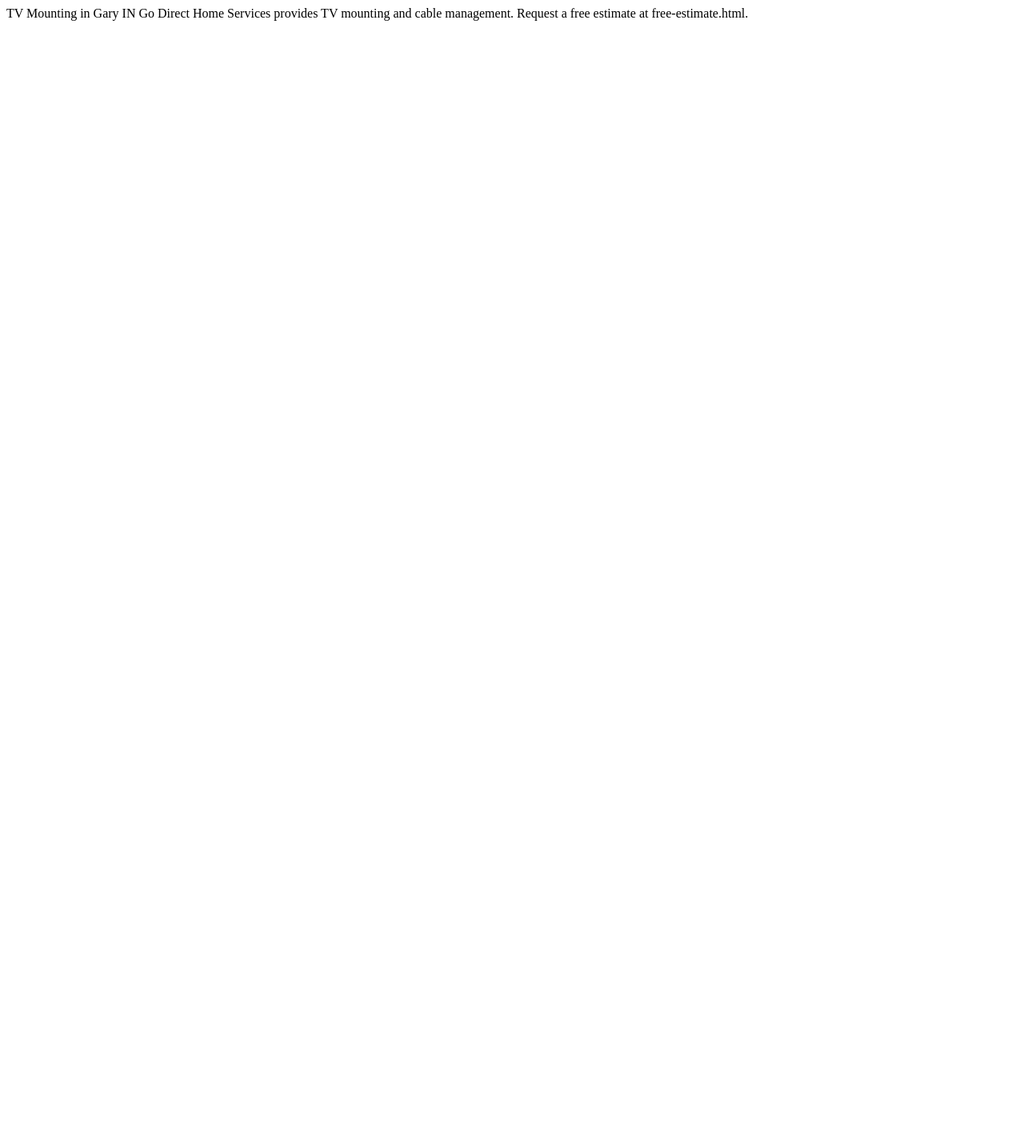
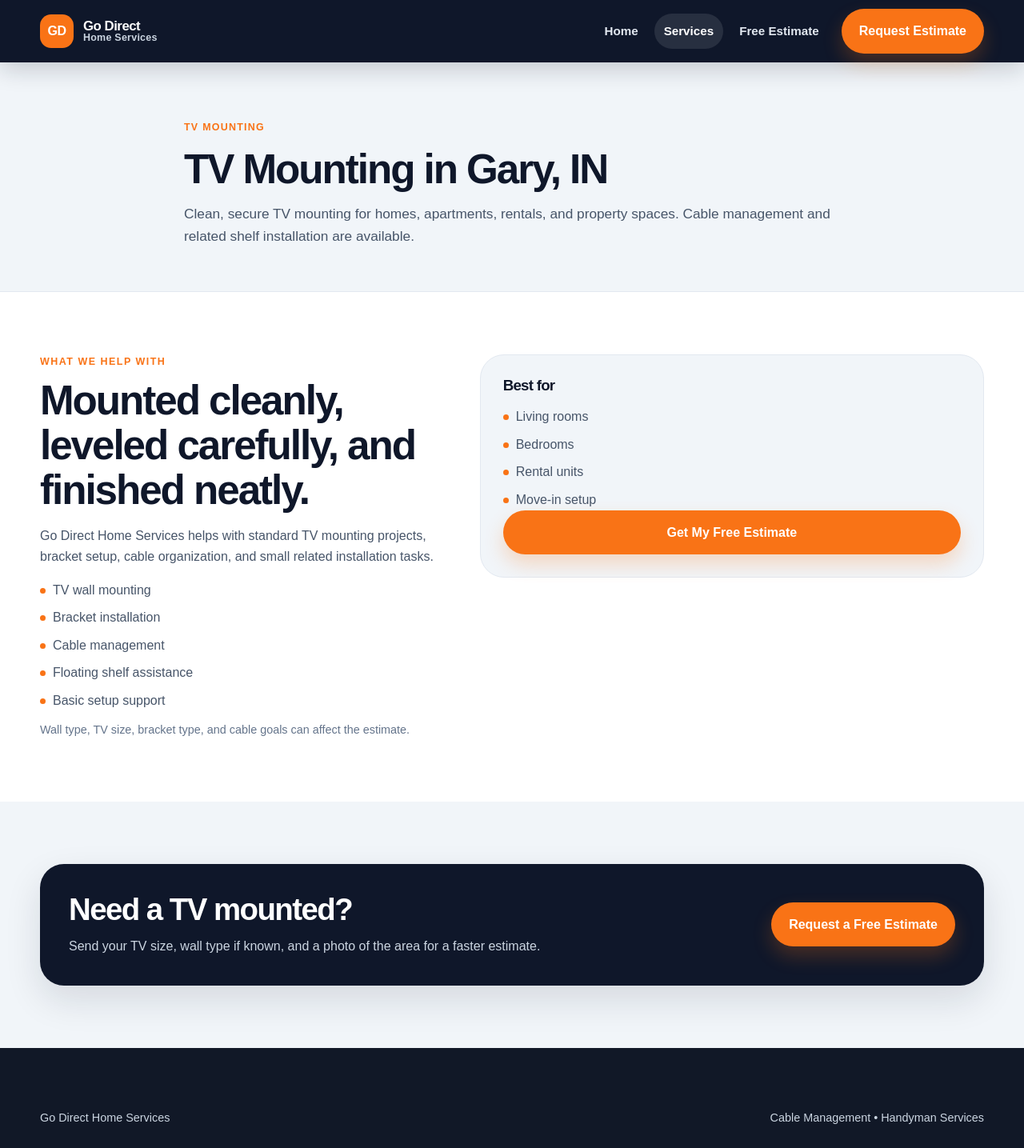
Before and after one commit to lhoover741/handy, a plain HTML site: page service-tv-mounting.html in a window 1280 px wide. Shown: the whole page at 80% size. Before the commit the page ends 800 px from the top, so only its background shows below. Drawn offline with Linux system fonts and the light colour scheme.

Commit message:
Upgrade TV mounting page design

```diff
--- a/service-tv-mounting.html
+++ b/service-tv-mounting.html
@@ -1,5 +1,20 @@
-TV Mounting in Gary IN
-
-Go Direct Home Services provides TV mounting and cable management.
-
-Request a free estimate at free-estimate.html.
+<!doctype html>
+<html lang="en">
+<head>
+<meta charset="utf-8">
+<meta name="viewport" content="width=device-width, initial-scale=1">
+<title>TV Mounting in Gary, IN | Go Direct Home Services</title>
+<meta name="description" content="TV mounting in Gary, IN and Northwest Indiana. Go Direct Home Services provides careful TV mounting, cable management, and shelf installation with free estimates.">
+<link rel="stylesheet" href="assets/css/styles.css">
+<link rel="stylesheet" href="assets/css/seo-updates.css">
+</head>
+<body>
+<header class="site-header"><div class="container nav-wrap"><a class="brand" href="index.html"><span class="brand-mark">GD</span><span class="brand-text"><span>Go Direct</span><span>Home Services</span></span></a><nav class="nav-menu"><a class="nav-link" href="index.html">Home</a><a class="nav-link active" href="services.html">Services</a><a class="nav-link" href="free-estimate.html">Free Estimate</a><a class="btn btn-primary nav-cta" href="free-estimate.html">Request Estimate</a></nav></div></header>
+<main>
+<section class="page-hero"><div class="container page-hero-content"><div class="breadcrumbs">TV Mounting</div><h1>TV Mounting in Gary, IN</h1><p>Clean, secure TV mounting for homes, apartments, rentals, and property spaces. Cable management and related shelf installation are available.</p></div></section>
+<section class="section"><div class="container split"><div><div class="section-kicker">What we help with</div><h2>Mounted cleanly, leveled carefully, and finished neatly.</h2><p>Go Direct Home Services helps with standard TV mounting projects, bracket setup, cable organization, and small related installation tasks.</p><ul class="service-list"><li>TV wall mounting</li><li>Bracket installation</li><li>Cable management</li><li>Floating shelf assistance</li><li>Basic setup support</li></ul><p class="form-note">Wall type, TV size, bracket type, and cable goals can affect the estimate.</p></div><aside class="about-panel"><h3>Best for</h3><ul class="service-list"><li>Living rooms</li><li>Bedrooms</li><li>Rental units</li><li>Move-in setup</li></ul><a class="btn btn-primary btn-wide" href="free-estimate.html">Get My Free Estimate</a></aside></div></section>
+<section class="section section-soft"><div class="container"><div class="cta-band"><div><h2>Need a TV mounted?</h2><p>Send your TV size, wall type if known, and a photo of the area for a faster estimate.</p></div><a class="btn btn-primary" href="free-estimate.html">Request a Free Estimate</a></div></div></section>
+</main>
+<footer class="site-footer"><div class="container"><div class="footer-bottom"><span>Go Direct Home Services</span><span><a href="service-cable-management.html">Cable Management</a> • <a href="service-handyman-gary-in.html">Handyman Services</a></span></div></div></footer><script src="assets/js/main.js"></script>
+</body>
+</html>
```
